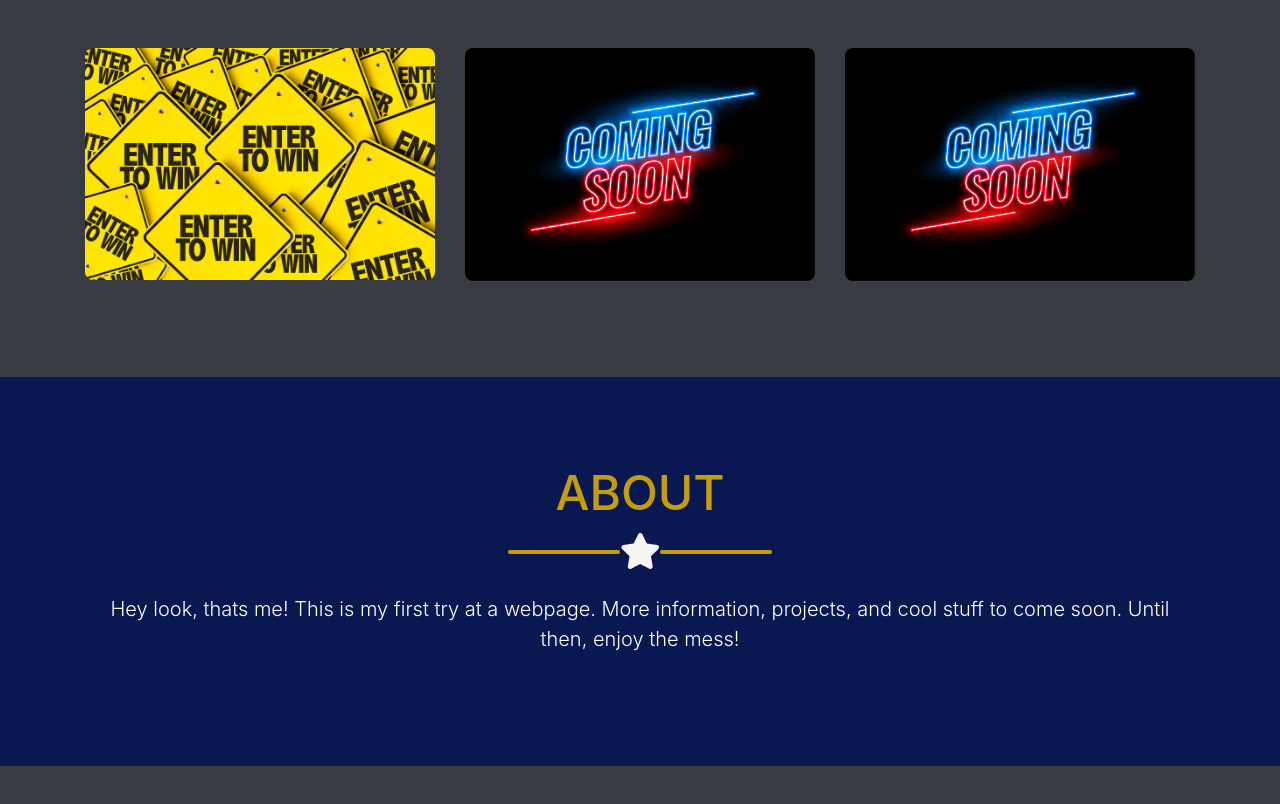
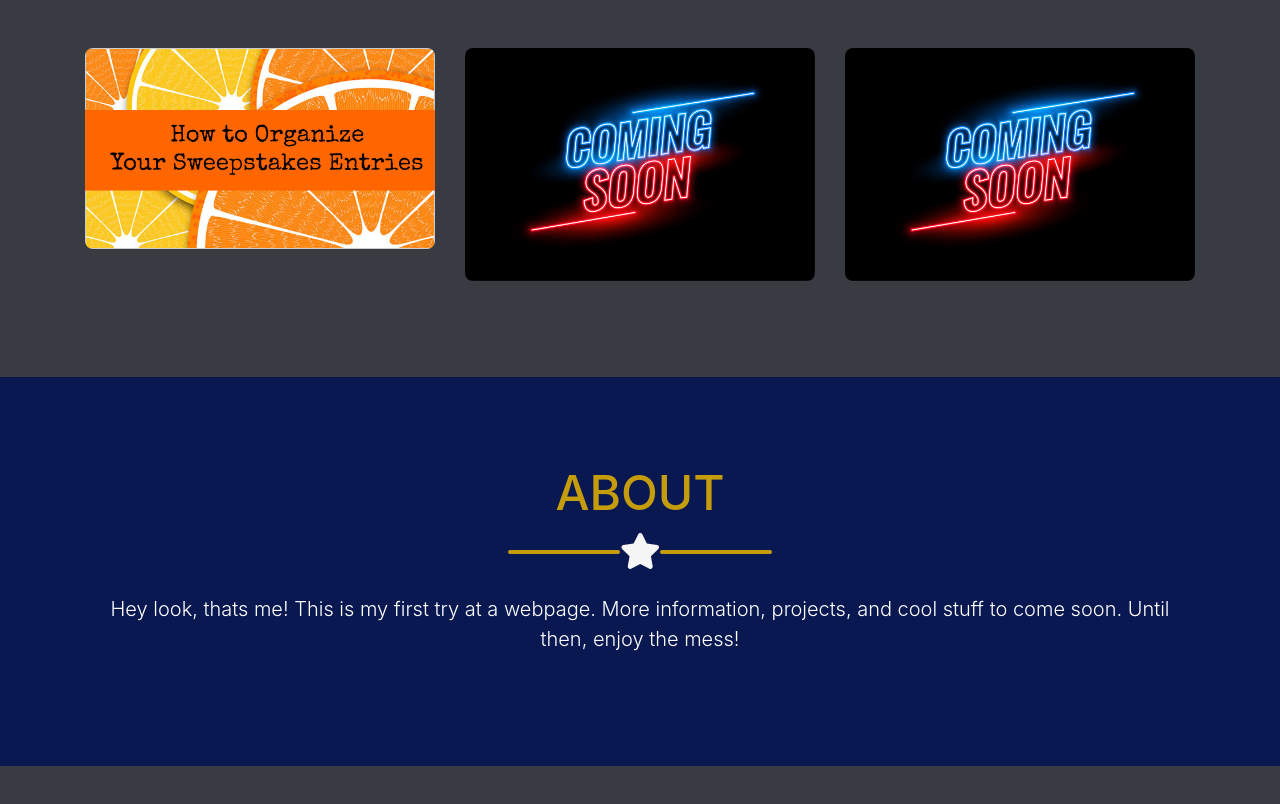
Before and after one commit to meekhunsutp/meekhunsutp.github.io, a plain HTML site: page index.html in a window 1280 px wide. Shown: the part 1459-2263 px from the top of the page. Drawn offline with nearby package versions, Linux system fonts and the light colour scheme.

Commit message:
Spellchecked

```diff
--- a/index.html
+++ b/index.html
@@ -89,7 +89,7 @@
               <div class="portfolio-item-caption-content text-center text-white"><i class="fa fa-eye"
                   style="font-size:55px"></i></div>
             </div>
-            <img class="img-fluid" src="images\sweepstake.png" alt="sweepstakes" />
+            <img class="img-fluid" src="images\sweepstakes.jpg" alt="sweepstakes" />
           </div>
         </div>
         <div class="col-md-6 col-lg-4 mb-5 mb-md-0">
@@ -292,8 +292,8 @@
                   <div class="divider-custom-icon"><i class="fas fa-star"></i></div>
                   <div class="divider-custom-line"></div>
                 </div>
-                <img class="img-fluid rounded mb-5" src="images\sweepstake.png" alt="sweepstakes" />
-                <p class="mb-5">Would you like to creat a sweepstakes? You can with this!</p>
+                <img class="img-fluid rounded mb-5" src="images\sweepstakes.jpg" alt="sweepstakes" />
+                <p class="mb-5">Would you like to create a sweepstakes? You can with this!</p>
                 <a href="https://github.com/meekhunsutp/SweepstakesDCC"><button type="button"
                     class="btn btn-primary btn-block">Git Repo</button></a>
                   <br />
```
Also changed, not shown: images/sweepstake.png (deleted), images/sweepstakes.jpg (added).
